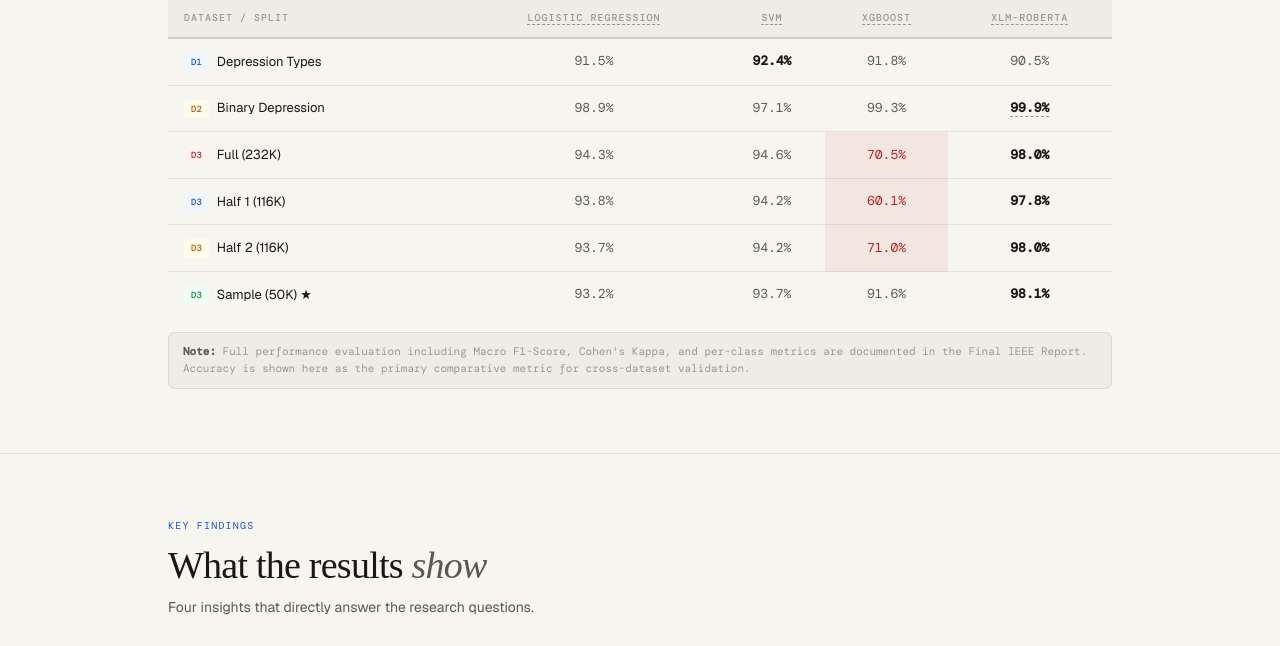
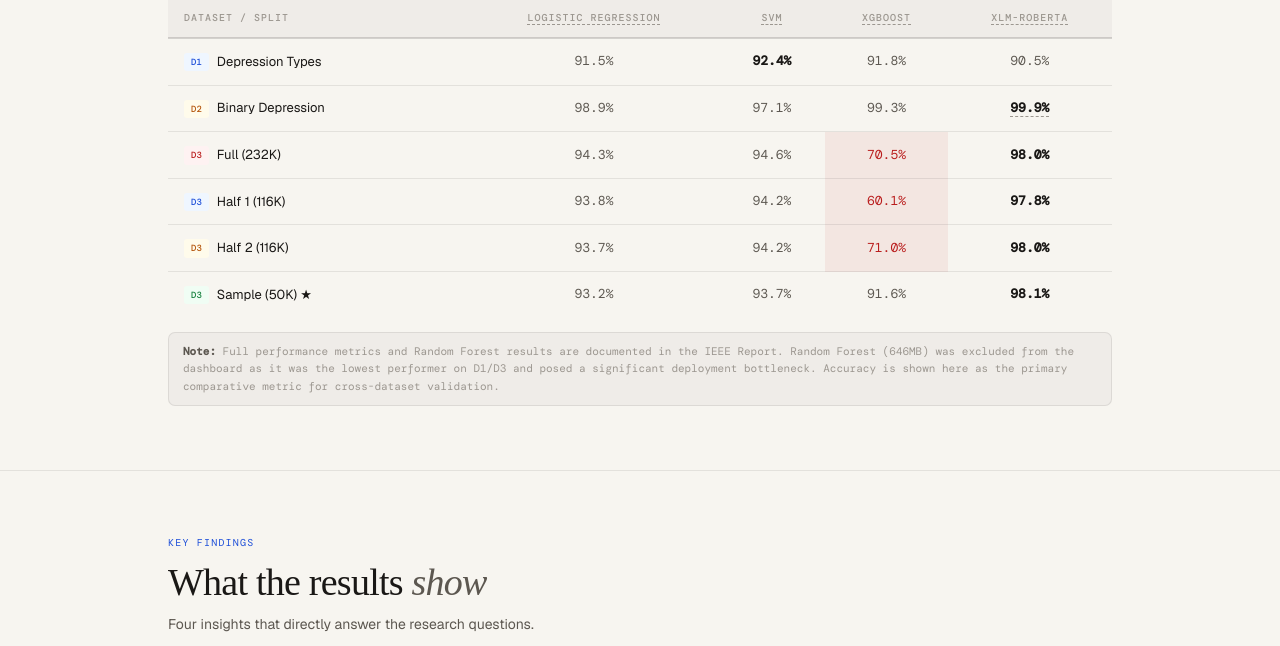
Before and after one commit to AdithKB/MindScan, a Flask app: page / in a window 1280 px wide. Shown: the part 2650-3296 px from the top of the page. Run offline with Flask 3, Linux system fonts and the light colour scheme; some web fonts are replaced.

Commit message:
Add Random Forest exclusion note to Evidence Matrix

```diff
--- a/templates/index.html
+++ b/templates/index.html
@@ -558,7 +558,7 @@
       </tbody>
     </table>
   </div>
-  <p class="matrix-footnote"><strong>Note:</strong> Full performance evaluation including Macro F1-Score, Cohen's Kappa, and per-class metrics are documented in the Final IEEE Report. Accuracy is shown here as the primary comparative metric for cross-dataset validation.</p>
+  <p class="matrix-footnote"><strong>Note:</strong> Full performance metrics and Random Forest results are documented in the IEEE Report. Random Forest (646MB) was excluded from the dashboard as it was the lowest performer on D1/D3 and posed a significant deployment bottleneck. Accuracy is shown here as the primary comparative metric for cross-dataset validation.</p>
 </section>
 
 <hr class="section-divider">
```
